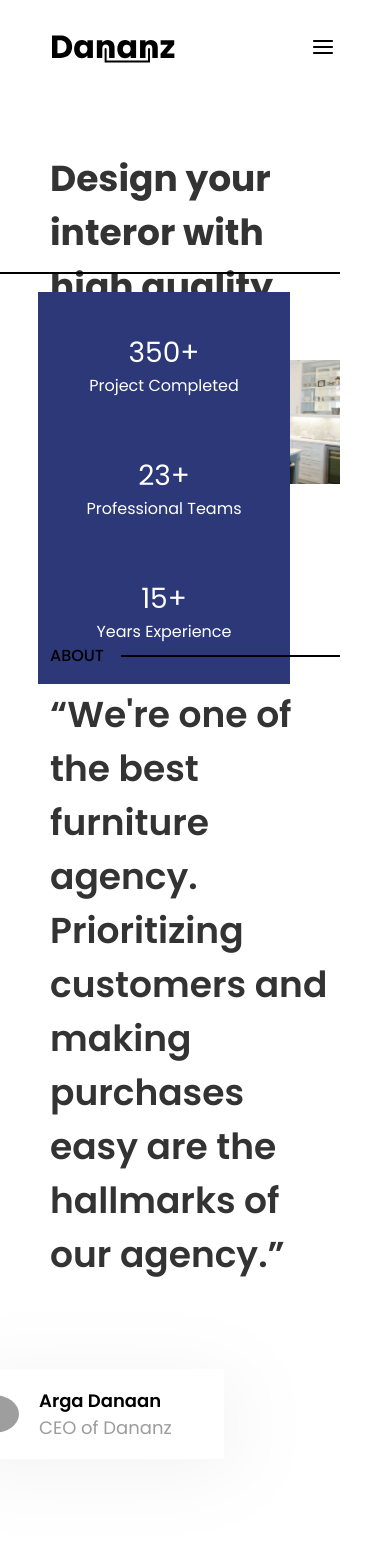
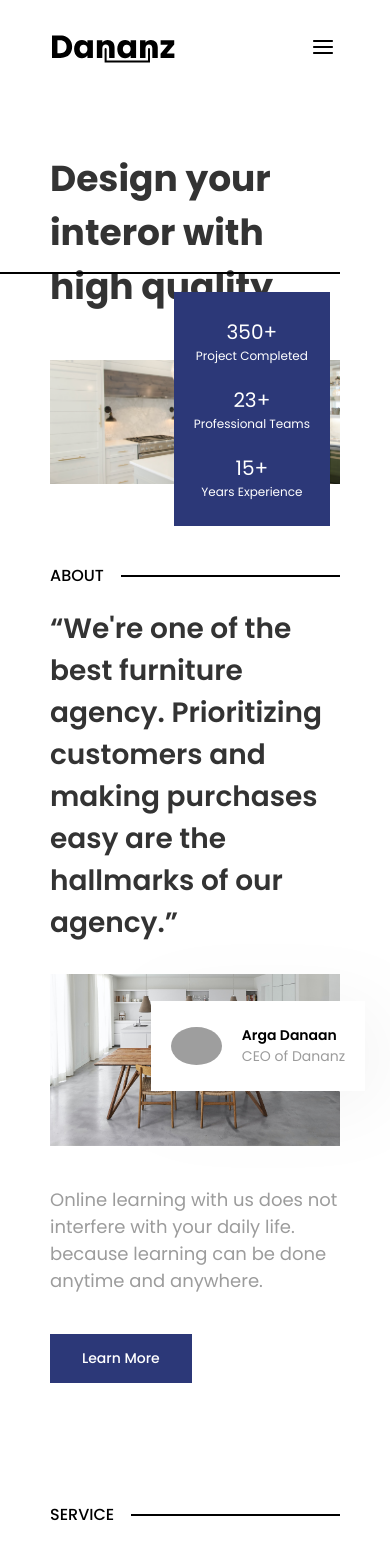
Before and after one commit to OksanaKuzich/dananz, a Next.js app: page / in a window 390 px wide. Shown: the top 1553 px of the page. Built offline with nearby package versions, Linux system fonts and the light colour scheme; grey boxes are pictures that could not be loaded.

Commit message:
added responsive design for hero and about sections

```diff
--- a/app/components/Card/Card.js
+++ b/app/components/Card/Card.js
@@ -14,29 +14,27 @@ const Card = ({
 }) => {
   return (
     <div
-      className="relative flex flex-row gap-[94px] justify-between items-end"
-      style={{
-        flexDirection: positionImage === "right" ? "row-reverse" : "row",
-        marginTop: marginTop ? marginTop : "20px",
-      }}
+      className={`relative flex flex-col xl:flex-row gap-[40px] xl:gap-[94px] justify-between items-end ${
+        positionImage === "right" ? "xl:flex-row-reverse" : "xl:flex-row"
+      } ${marginTop ? "mt-[30px] " + marginTop : " mt-[30px] xl:mt-[40px]"}`}
     >
       <Image src={image} alt="Kitchen and dining room interior" />
-      <div className="pb-[94px]">
+      <div className="xl:pb-[94px]">
         {title && (
-          <p className="text-[24px] font-semibold text-black-50 mb-[20px]">
+          <p className="text-24 font-semibold text-black-50 mb-[20px]">
             {title}
           </p>
         )}
         <p className="mb-[40px]">{text}</p>
         <Link
           href={link}
-          className="inline-block text-[14px] font-medium bg-primary-100 hover:bg-primary-90 transition-all text-white py-[14px] px-[32px]"
+          className="inline-block text-14 font-medium bg-primary-100 hover:bg-primary-90 transition-all text-white py-[14px] px-[32px]"
         >
           Learn More
         </Link>
       </div>
       <div
-        className="absolute top-[27px] right-[116px] flex flex-row gap-[20px] items-center w-[276px] h-[90px] bg-white py-[17px] px-5 drop-shadow-[10px_10px_40px_rgba(0,0,0,0.05)]"
+        className="absolute top-[27px] right-[-25px] xl:right-[116px] flex flex-row gap-[20px] items-center md:w-[276px] h-[90px] bg-white py-[17px] px-5 drop-shadow-[10px_10px_40px_rgba(0,0,0,0.05)]"
         style={positionImage === "right" ? { left: "121px" } : {}}
       >
         <Image
@@ -47,8 +45,10 @@ const Card = ({
           className="rounded-50"
         />
         <div>
-          <p className="font-semibold text-black-100">{personName}</p>
-          <p>{personRole}</p>
+          <p className="text-14 md:text-18 font-semibold text-black-100">
+            {personName}
+          </p>
+          <p className="text-14 md:text-18">{personRole}</p>
         </div>
       </div>
     </div>
--- a/app/components/Header.js
+++ b/app/components/Header.js
@@ -14,8 +14,8 @@ const Header = () => {
         <Link href="/" className="mr-auto">
           <Image src={logo} alt="Logo" />
         </Link>
-        <nav className="hidden lg:block">
-          <ul className="flex items-center justify-between lg:gap-[72px] text-black-50 text-16">
+        <nav className="hidden lg:block w-full">
+          <ul className="flex items-center justify-between xl:gap-[72px] text-black-50 text-16">
             <li>
               <Link href="/" className={pathname == "/" ? "font-semibold" : ""}>
                 Home
--- a/app/components/Table/Table.js
+++ b/app/components/Table/Table.js
@@ -2,11 +2,11 @@ import { heroData } from "./data";
 
 const Table = () => {
   return (
-    <ul className="w-[252px] flex flex-col justify-center items-center text-center gap-[57px] px-[48px] py-[40px] bg-primary-100 text-16 text-white">
+    <ul className="flex flex-col justify-center items-center text-center gap-[20px] md:gap-[35px] lg:gap-[57px] px-[20px] lg:px-[48px] py-[25px] lg:py-[40px] bg-primary-100 text-16 text-white">
       {heroData.map(({ number, text }, idx) => (
         <li key={"table" + idx}>
-          <p className="text-28 lg:text-48 xl:text-52">{number}</p>
-          <p>{text}</p>
+          <p className="text-20 md:text-28 lg:text-48 xl:text-52">{number}</p>
+          <p className="text-12 md:text-14 lg:text-18">{text}</p>
         </li>
       ))}
     </ul>
--- a/app/components/Title/Title.js
+++ b/app/components/Title/Title.js
@@ -9,9 +9,7 @@ const Title = ({
   return (
     <div>
       <div className="flex flex-row gap-[17px] items-center mb-[20px]">
-        <p className="text-[16px] font-medium text-black-100 uppercase">
-          {name}
-        </p>
+        <p className="text-16 font-medium text-black-100 uppercase">{name}</p>
         <div className="w-[530px] h-[2px] bg-black-100"></div>
       </div>
       <div
@@ -23,7 +21,7 @@ const Title = ({
       >
         {title && (
           <h2
-            className="text-[36px] font-semibold text-black-50"
+            className="text-28 md:text-36 font-semibold text-black-50"
             style={{ width: titWidth }}
           >
             {title}
--- a/app/components/blocks/About/About.js
+++ b/app/components/blocks/About/About.js
@@ -6,7 +6,7 @@ import aboutImg from "../../../../public/about.jpg";
 
 const About = () => {
   return (
-    <section className="py-[80px]">
+    <section className="py-[40px] md:py-[80px]">
       <div className="container relative">
         <Title
           name="About"
@@ -18,7 +18,7 @@ const About = () => {
           person="/person.png"
           personName="Arga Danaan"
           personRole="CEO of Dananz"
-          marginTop="60px"
+          marginTop="xl:mt-[60px]"
         />
       </div>
     </section>
--- a/app/components/blocks/Hero/MainHero.js
+++ b/app/components/blocks/Hero/MainHero.js
@@ -6,7 +6,7 @@ const MainHero = () => {
   let year = new Date().getFullYear();
 
   return (
-    <section className="pt-[58px] pb-[80px]">
+    <section className="pt-[58px] pb-[40px] md:pb-[80px]">
       <div className="container relative">
         <div className="relative mb-[46px]">
           <h1 className="text-36 lg:text-60 xl:text-72/[1.402] font-bold text-black-50 max-w-[680px]">
@@ -29,7 +29,7 @@ const MainHero = () => {
           alt="Kitchen interior"
         />
         <div className="absolute top-[120px] md:top-[80px] lg:top-[50px] right-[50px] xl:right-[120px] w-[380px] md:w-[500px] lg:w-[250px] xl:w-[683px] h-[2px] bg-black-100"></div>
-        <div className="absolute top-[140px] right-[100px] xl:right-[262px]">
+        <div className="absolute top-[140px] right-[60px] md:right-[100px] xl:right-[262px]">
           <Table />
         </div>
       </div>
--- a/tailwind.config.js
+++ b/tailwind.config.js
@@ -13,9 +13,12 @@ module.exports = {
       xl: "1440px",
     },
     fontSize: {
+      12: "12px",
       14: "14px",
       16: "16px",
       18: "18px",
+      20: "20px",
+      24: "24px",
       28: "28px",
       36: "36px",
       48: "48px",
```
